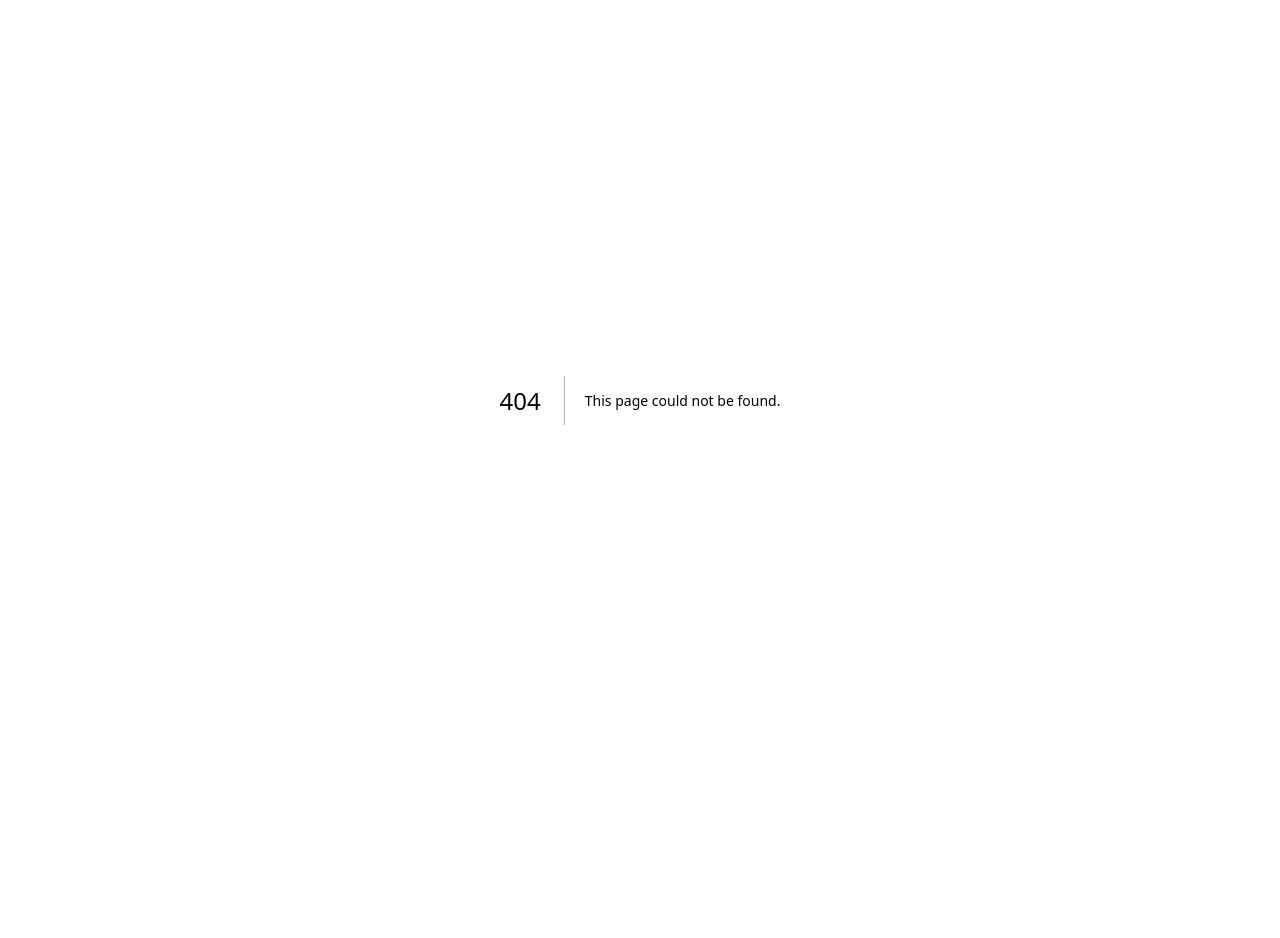
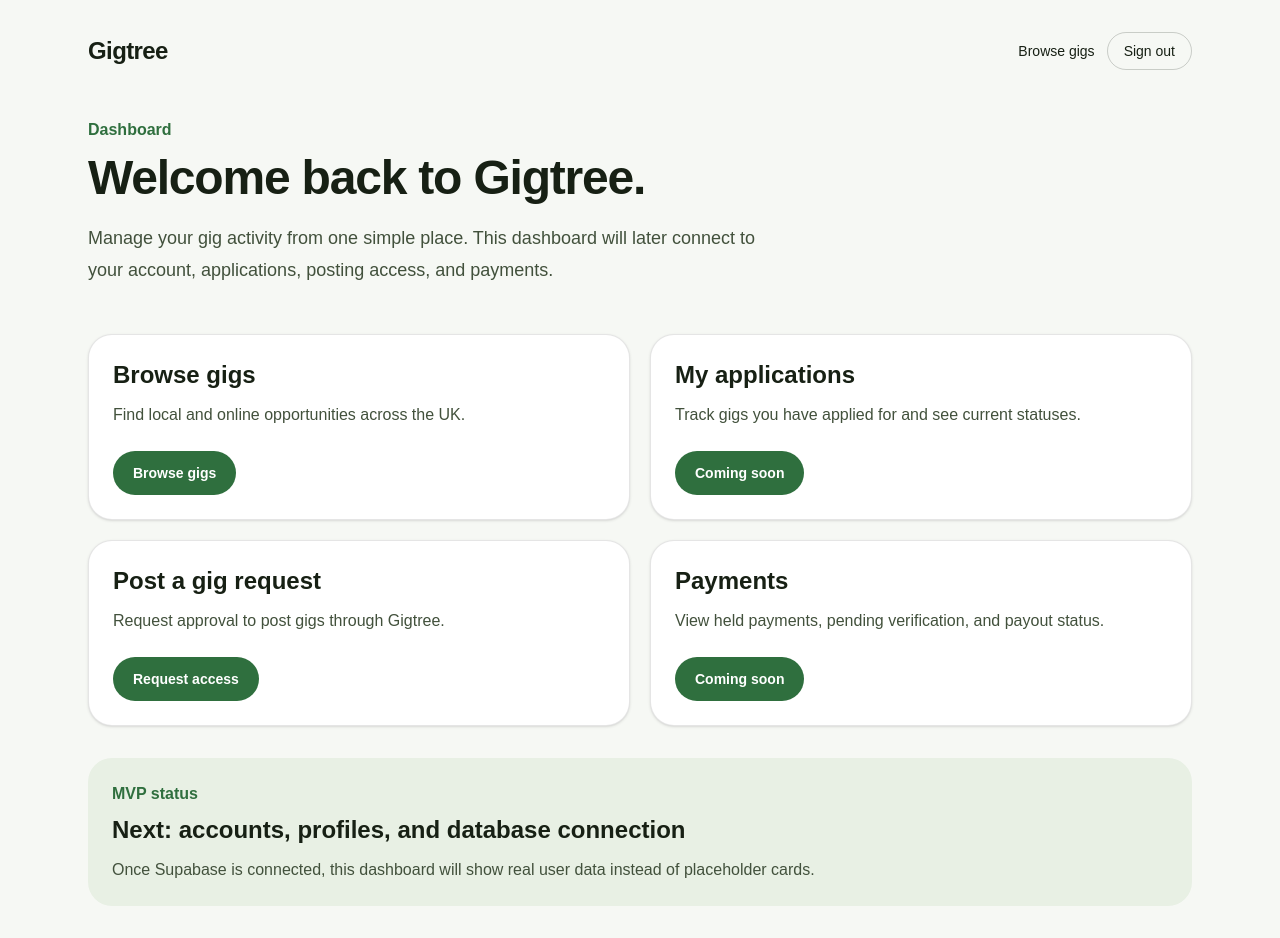
Before and after one commit to BoredVentura/Gigtree, a Next.js app in the folder gigtree-app/: page /dashboard in a window 1280 px wide. Before the commit this address had no page. Before the commit the page ends 800 px from the top, so only its background shows below. Built offline with nearby package versions, Linux system fonts and the light colour scheme.

Commit message:
Add dashboard page

```diff
--- /dev/null
+++ b/gigtree-app/src/app/dashboard/page.tsx
@@ -0,0 +1,87 @@
+const dashboardCards = [
+  {
+    title: "Browse gigs",
+    description: "Find local and online opportunities across the UK.",
+    href: "/gigs",
+    action: "Browse gigs",
+  },
+  {
+    title: "My applications",
+    description: "Track gigs you have applied for and see current statuses.",
+    href: "#",
+    action: "Coming soon",
+  },
+  {
+    title: "Post a gig request",
+    description: "Request approval to post gigs through Gigtree.",
+    href: "#",
+    action: "Request access",
+  },
+  {
+    title: "Payments",
+    description: "View held payments, pending verification, and payout status.",
+    href: "#",
+    action: "Coming soon",
+  },
+];
+
+export default function DashboardPage() {
+  return (
+    <main className="min-h-screen bg-[#f6f8f4] text-[#172014]">
+      <section className="mx-auto max-w-6xl px-6 py-8">
+        <nav className="flex items-center justify-between">
+          <a href="/" className="text-2xl font-bold tracking-tight">
+            Gigtree
+          </a>
+          <div className="flex items-center gap-3 text-sm">
+            <a href="/gigs" className="hidden sm:inline hover:underline">
+              Browse gigs
+            </a>
+            <button className="rounded-full border border-[#172014]/20 px-4 py-2">
+              Sign out
+            </button>
+          </div>
+        </nav>
+
+        <div className="py-12">
+          <p className="font-semibold text-[#2f6f3e]">Dashboard</p>
+          <h1 className="mt-3 max-w-3xl text-4xl font-black tracking-tight sm:text-5xl">
+            Welcome back to Gigtree.
+          </h1>
+          <p className="mt-5 max-w-2xl text-lg leading-8 text-[#42513c]">
+            Manage your gig activity from one simple place. This dashboard will
+            later connect to your account, applications, posting access, and
+            payments.
+          </p>
+        </div>
+
+        <div className="grid gap-5 md:grid-cols-2">
+          {dashboardCards.map((card) => (
+            <a
+              key={card.title}
+              href={card.href}
+              className="rounded-3xl border border-black/10 bg-white p-6 shadow-sm transition hover:-translate-y-1 hover:shadow-md"
+            >
+              <h2 className="text-2xl font-bold">{card.title}</h2>
+              <p className="mt-3 text-[#42513c]">{card.description}</p>
+              <div className="mt-6 inline-flex rounded-full bg-[#2f6f3e] px-5 py-3 text-sm font-semibold text-white">
+                {card.action}
+              </div>
+            </a>
+          ))}
+        </div>
+
+        <div className="mt-8 rounded-3xl bg-[#e8f0e4] p-6">
+          <p className="font-semibold text-[#2f6f3e]">MVP status</p>
+          <h2 className="mt-2 text-2xl font-bold">
+            Next: accounts, profiles, and database connection
+          </h2>
+          <p className="mt-3 text-[#42513c]">
+            Once Supabase is connected, this dashboard will show real user data
+            instead of placeholder cards.
+          </p>
+        </div>
+      </section>
+    </main>
+  );
+}
```
